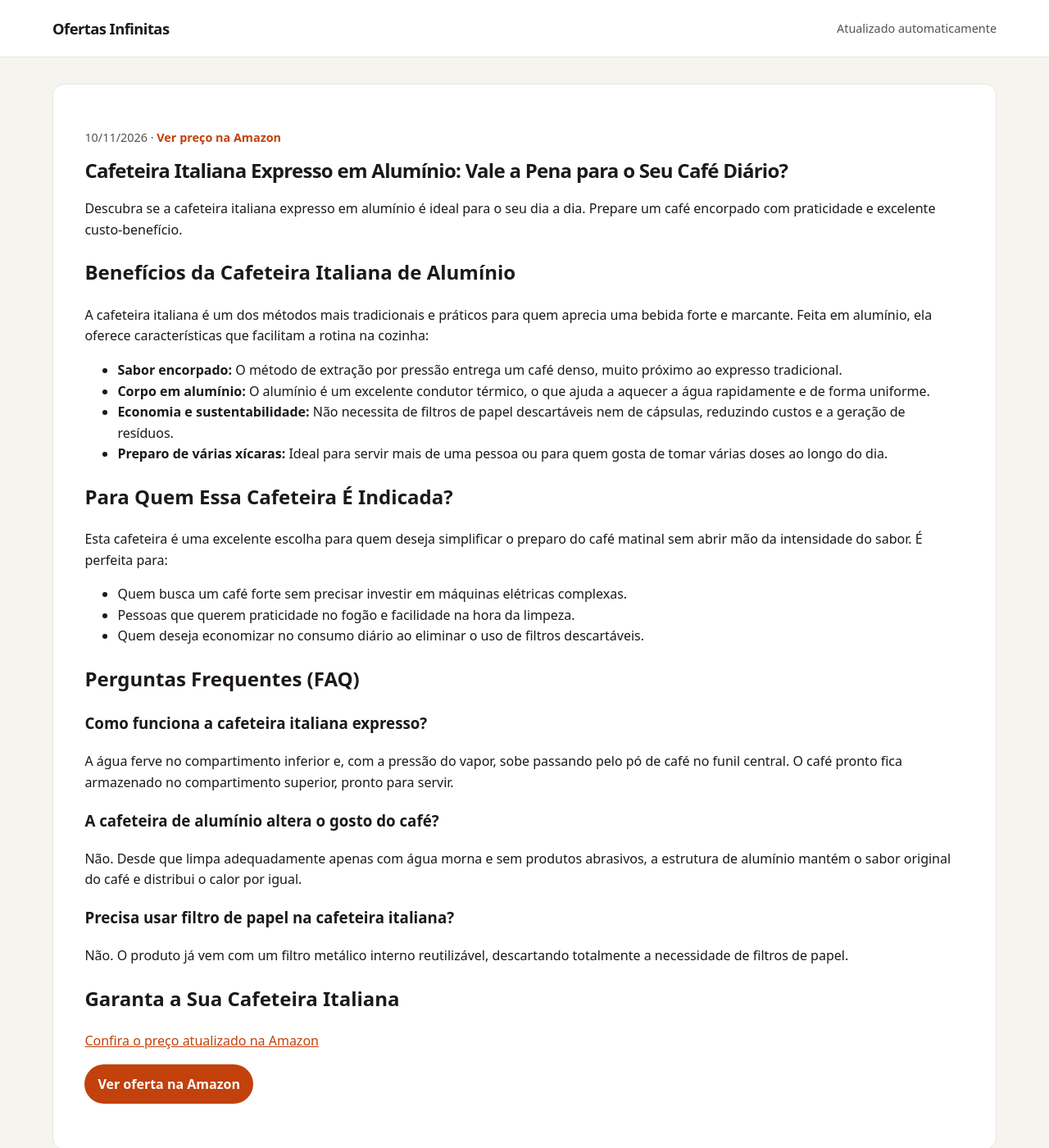
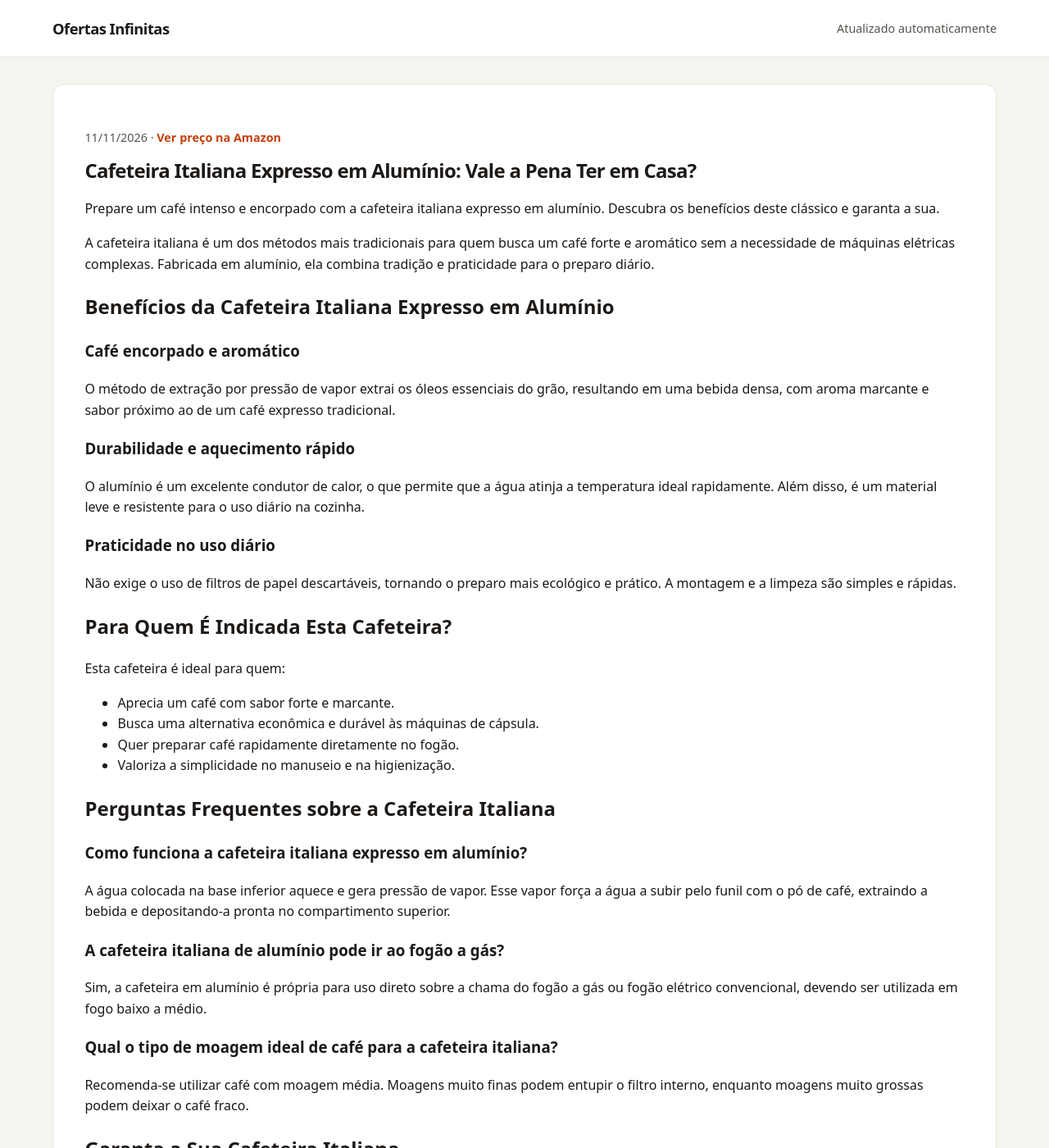
Before and after one commit to Monuver/afiliado, a Jekyll site: the page built from _posts/2026-08-18-cafeteira-italiana-expresso-aluminio-xicaras-b08b79hyvc.md, in a window 1280 px wide and 1400 px high. Shown: the whole window at 82% size. Built offline with Jekyll 4.4.1, drawn with Linux system fonts in a browser that asks for light colours; some of the changed text lies outside the part shown.

```diff
--- a/_posts/2026-08-18-cafeteira-italiana-expresso-aluminio-xicaras-b08b79hyvc.md
+++ b/_posts/2026-08-18-cafeteira-italiana-expresso-aluminio-xicaras-b08b79hyvc.md
@@ -1,8 +1,8 @@
 ---
 layout: post
-title: 'Cafeteira Italiana Expresso em Alumínio: Vale a Pena para o Seu Café Diário?'
-description: Descubra se a cafeteira italiana expresso em alumínio é ideal para o seu dia a dia. Prepare um café encorpado com praticidade e excelente custo-benefício.
-date: 2026-11-10 13:10:38 -0300
+title: 'Cafeteira Italiana Expresso em Alumínio: Vale a Pena Ter em Casa?'
+description: Prepare um café intenso e encorpado com a cafeteira italiana expresso em alumínio. Descubra os benefícios deste clássico e garanta a sua.
+date: 2026-11-11 12:54:51 -0300
 categories:
 - ofertas
 image: ''
@@ -10,38 +10,44 @@ preco: Ver preço na Amazon
 affiliate_url: https://amzn.to/4x2LESM
 ---
 
-# Cafeteira Italiana Expresso em Alumínio: Vale a Pena para o Seu Café Diário?
+# Cafeteira Italiana Expresso em Alumínio: Vale a Pena Ter em Casa?
 
-Descubra se a cafeteira italiana expresso em alumínio é ideal para o seu dia a dia. Prepare um café encorpado com praticidade e excelente custo-benefício.
+Prepare um café intenso e encorpado com a cafeteira italiana expresso em alumínio. Descubra os benefícios deste clássico e garanta a sua.
 
-## Benefícios da Cafeteira Italiana de Alumínio
+A cafeteira italiana é um dos métodos mais tradicionais para quem busca um café forte e aromático sem a necessidade de máquinas elétricas complexas. Fabricada em alumínio, ela combina tradição e praticidade para o preparo diário.
 
-A cafeteira italiana é um dos métodos mais tradicionais e práticos para quem aprecia uma bebida forte e marcante. Feita em alumínio, ela oferece características que facilitam a rotina na cozinha:
+## Benefícios da Cafeteira Italiana Expresso em Alumínio
 
-* **Sabor encorpado:** O método de extração por pressão entrega um café denso, muito próximo ao expresso tradicional.
-* **Corpo em alumínio:** O alumínio é um excelente condutor térmico, o que ajuda a aquecer a água rapidamente e de forma uniforme.
-* **Economia e sustentabilidade:** Não necessita de filtros de papel descartáveis nem de cápsulas, reduzindo custos e a geração de resíduos.
-* **Preparo de várias xícaras:** Ideal para servir mais de uma pessoa ou para quem gosta de tomar várias doses ao longo do dia.
+### Café encorpado e aromático
+O método de extração por pressão de vapor extrai os óleos essenciais do grão, resultando em uma bebida densa, com aroma marcante e sabor próximo ao de um café expresso tradicional.
 
-## Para Quem Essa Cafeteira É Indicada?
+### Durabilidade e aquecimento rápido
+O alumínio é um excelente condutor de calor, o que permite que a água atinja a temperatura ideal rapidamente. Além disso, é um material leve e resistente para o uso diário na cozinha.
 
-Esta cafeteira é uma excelente escolha para quem deseja simplificar o preparo do café matinal sem abrir mão da intensidade do sabor. É perfeita para:
+### Praticidade no uso diário
+Não exige o uso de filtros de papel descartáveis, tornando o preparo mais ecológico e prático. A montagem e a limpeza são simples e rápidas.
 
-* Quem busca um café forte sem precisar investir em máquinas elétricas complexas.
-* Pessoas que querem praticidade no fogão e facilidade na hora da limpeza.
-* Quem deseja economizar no consumo diário ao eliminar o uso de filtros descartáveis.
+## Para Quem É Indicada Esta Cafeteira?
 
-## Perguntas Frequentes (FAQ)
+Esta cafeteira é ideal para quem:
+* Aprecia um café com sabor forte e marcante.
+* Busca uma alternativa econômica e durável às máquinas de cápsula.
+* Quer preparar café rapidamente diretamente no fogão.
+* Valoriza a simplicidade no manuseio e na higienização.
 
-### Como funciona a cafeteira italiana expresso?
-A água ferve no compartimento inferior e, com a pressão do vapor, sobe passando pelo pó de café no funil central. O café pronto fica armazenado no compartimento superior, pronto para servir.
+## Perguntas Frequentes sobre a Cafeteira Italiana
 
-### A cafeteira de alumínio altera o gosto do café?
-Não. Desde que limpa adequadamente apenas com água morna e sem produtos abrasivos, a estrutura de alumínio mantém o sabor original do café e distribui o calor por igual.
+### Como funciona a cafeteira italiana expresso em alumínio?
+A água colocada na base inferior aquece e gera pressão de vapor. Esse vapor força a água a subir pelo funil com o pó de café, extraindo a bebida e depositando-a pronta no compartimento superior.
 
-### Precisa usar filtro de papel na cafeteira italiana?
-Não. O produto já vem com um filtro metálico interno reutilizável, descartando totalmente a necessidade de filtros de papel.
+### A cafeteira italiana de alumínio pode ir ao fogão a gás?
+Sim, a cafeteira em alumínio é própria para uso direto sobre a chama do fogão a gás ou fogão elétrico convencional, devendo ser utilizada em fogo baixo a médio.
+
+### Qual o tipo de moagem ideal de café para a cafeteira italiana?
+Recomenda-se utilizar café com moagem média. Moagens muito finas podem entupir o filtro interno, enquanto moagens muito grossas podem deixar o café fraco.
 
 ## Garanta a Sua Cafeteira Italiana
 
+Se você busca uma forma prática de preparar um café saboroso e marcante diariamente, este modelo em alumínio é uma excelente escolha para a sua cozinha.
+
 [Confira o preço atualizado na Amazon](https://amzn.to/4x2LESM)
```
Also changed, not shown: _posts/2026-08-19-cadeira-escritorio-presidente-duoffice-du500a-b09vnbcfdj.md (+25 -24 lines), _posts/2026-08-19-flexiveis-cotonete-bastonetes-bellacotton-150unidades-b0cx9wkp1b.md (+25 -24 lines), _posts/2026-08-19-shampoo-clorexidina-seborreia-queda-500ml-b09l9qkmd1.md (+20 -28 lines).
